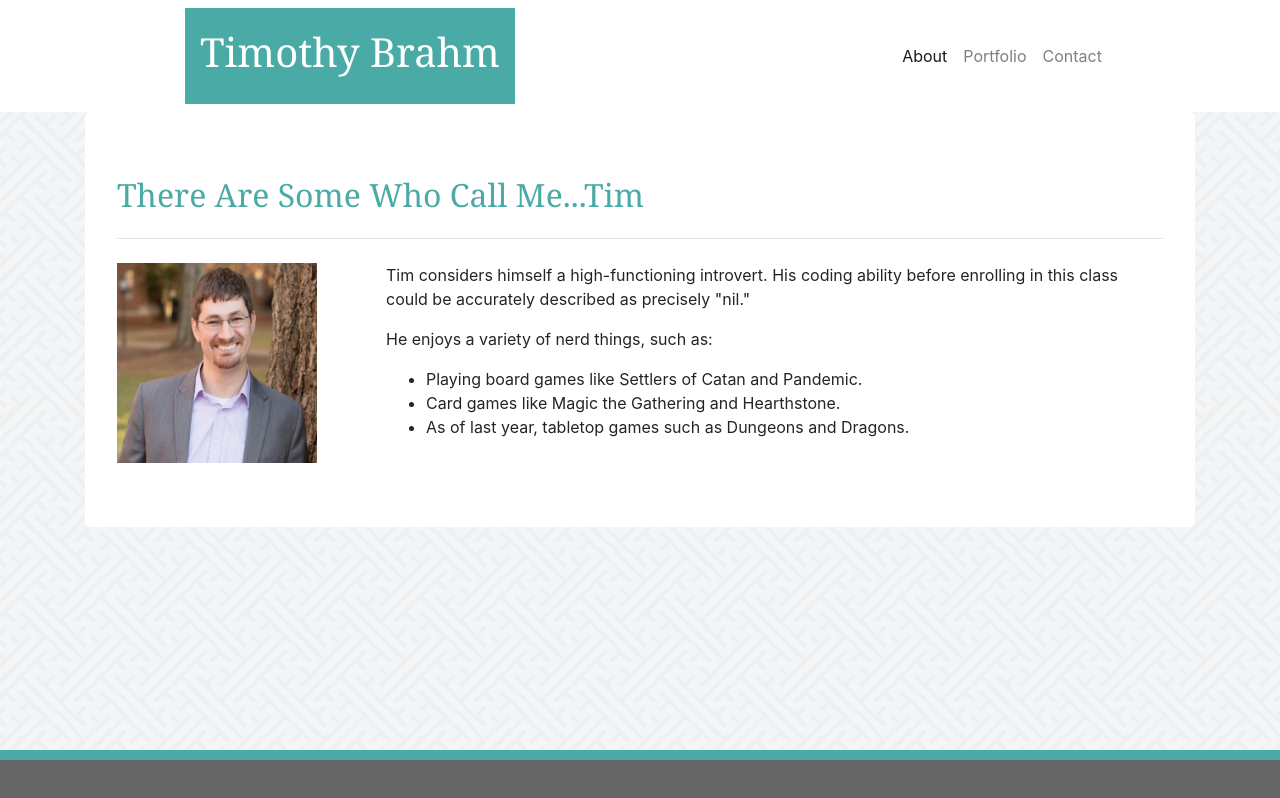
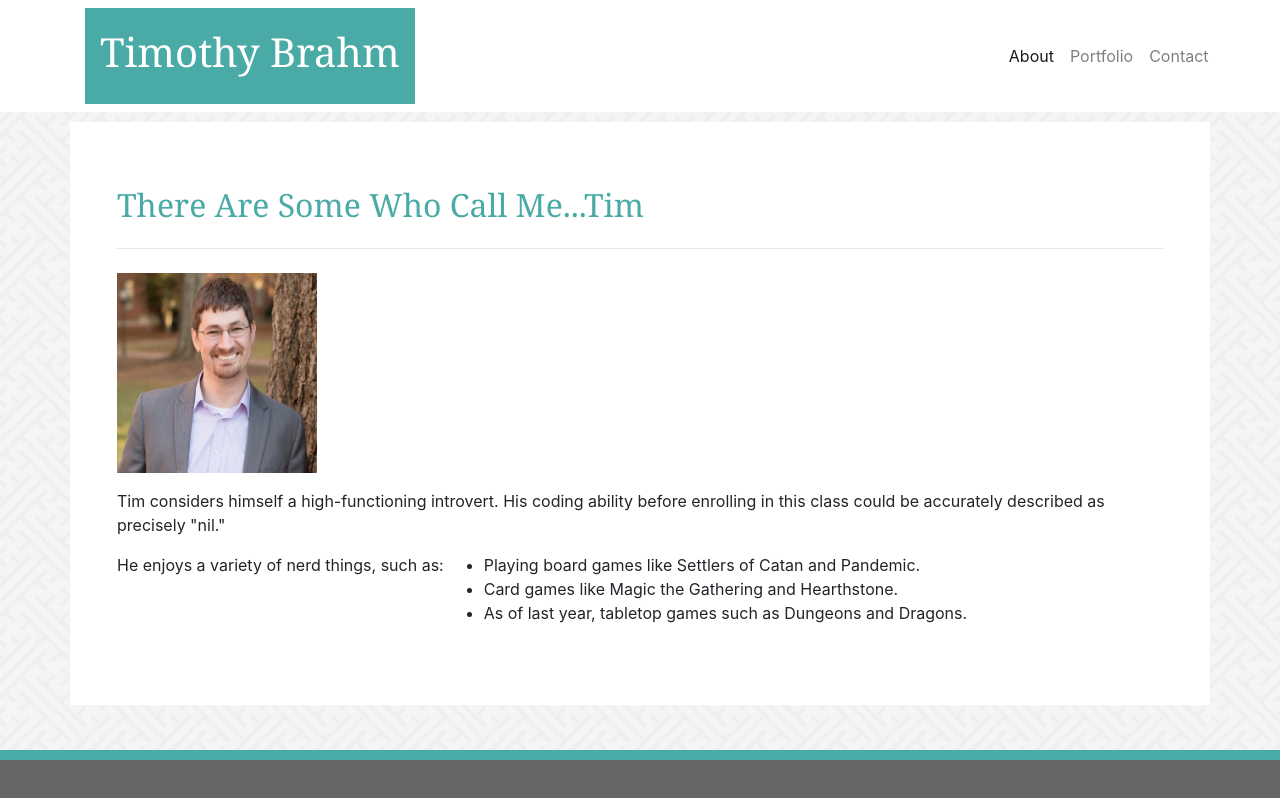
Before and after one commit to Tim1986/Bootstrap-Portfolio, a plain HTML site: page index.html in a window 1280 px wide. Drawn offline with nearby package versions, Linux system fonts and the light colour scheme.

Commit message:
trying to make mobile responsive, total rework of navbar

```diff
--- a/index.html
+++ b/index.html
@@ -13,8 +13,11 @@
 </head>
 
 <body>
-  <nav class="navbar navbar-expand-lg navbar-light bg-white" style="width:100%; justify-content: space-around;">
-    <div class="col-4">
+
+  <!-- <div class="container">
+      <div class="row">
+        <div class="col-6">
+          <nav class="navbar navbar-expand-lg navbar-light bg-white">
           <a class="navbar-brand" href="index.html">
             <h1 class="name">Timothy Brahm</h1>
           </a>
@@ -23,8 +26,8 @@
             <span class="navbar-toggler-icon"></span>
           </button>
         </div>
-    <div>
-      <div class="collapse navbar-collapse" id="navbarNavAltMarkup" style="justify-content: flex-end;">
+        <div class="col-6">
+          <div class="collapse navbar-collapse" id="navbarNavAltMarkup">
             <div class="navbar-nav">
               <a class="nav-item nav-link active" href="index.html">About <span class="sr-only">(current)</span></a>
               <a class="nav-item nav-link" href="portfolio.html">Portfolio</a>
@@ -32,25 +35,53 @@
             </div>
           </div>
         </div>
+      </div>
+    </div>
+          </nav> -->
+
+
+
+  <nav class="navbar navbar-expand-lg navbar-light bg-white">
+  <div class="container">
+    <a class="navbar-brand" href="index.html">
+      <h1 class="name">Timothy Brahm</h1>
+    </a>
+    <button class="navbar-toggler" type="button" data-toggle="collapse" data-target="#navbarSupportedContent" aria-controls="navbarSupportedContent" aria-expanded="false" aria-label="Toggle navigation">
+      <span class="navbar-toggler-icon"></span>
+    </button>
+    <div class="collapse navbar-collapse" id="navbarSupportedContent">
+      <ul class="navbar-nav mr-auto">
+        <li class="nav-item active">
+          <a class="nav-link" href="index.html">About <span class="sr-only">(current)</span></a>
+        </li>
+        <li class="nav-item">
+          <a class="nav-link" href="portfolio.html">Portfolio </a>
+        </li>
+        <li class="nav-item">
+          <a class="nav-link" href="contact.html">Contact </a>
+        </li>
+      </ul>
+    </div>
+  </div>
   </nav>
 
+
   <div class="container">
+    <div class="jumbotron">
         <div class="row">
-    </div>
-
-    <div class="jumbotron">
+          <div class="col-12">
             <h2 class="header">There Are Some Who Call Me...Tim</h2>
             <hr class="my-4">
+          </div>
+        </div>
         <div class="row">
-        <div class="col-3">
+          <div class="col-12">
+            <p>
             <img class="mainpic" src="images/44 shrunk3.jpg" alt="Tim looking dashing">
-        </div>
-        <div class="col-9">
-          <p class="words">Tim considers himself a high-functioning introvert. His coding ability before enrolling in
+            </p>
+            <p>Tim considers himself a high-functioning introvert. His coding ability before enrolling in
             this class could be accurately described as precisely "nil."</p>
-
-          <p class="words">He enjoys a variety of nerd things, such as:</p>
-
+            <p>He enjoys a variety of nerd things, such as:</p>
             <section class="sectionlist">
               <ul>
                 <li>Playing board games like Settlers of Catan and Pandemic.</li>
@@ -59,10 +90,8 @@
               </ul>
             </section>
           </div>
-
         </div>
     </div>
-
   </div>
 
   <div class="footer">
--- a/style.css
+++ b/style.css
@@ -2,8 +2,13 @@ body {
     background-image: url("images/interlaced.png");
 }
 
+.container {
+    background-color: #ffffff;
+}
+
 .navbar {
     margin: 0%;
+    margin-bottom: 10px;
 }
 
 .navbar-brand {
@@ -16,6 +21,7 @@ body {
     padding-top: 15px;
     padding-bottom: 15px;
     background-color: #ffffff;
+    padding-left: 570px;
 }
 
 .name {
@@ -34,10 +40,16 @@ body {
 .mainpic {
     width: 200px;
     height: 200px;
+    float: left;
+}
+
+p {
+    float: left;
 }
 
 .sectionlist {
     background-color: white;
+    float: left;
 }
 
 p {
@@ -131,7 +143,7 @@ p {
     background-color: #4aaaa5;
 }
 
-@media screen and (max-width: 667px) {
+/* @media screen and (max-width: 667px) {
     body {
         width: 100%;
         margin: 0;
@@ -146,4 +158,4 @@ p {
         width: 100%;
         margin: 0;
     }
-}
+} */
```
Also changed, not shown: contact.html (+15 -12 lines), portfolio.html (+15 -12 lines). Lines whose indentation alone changed are shown as unchanged.
